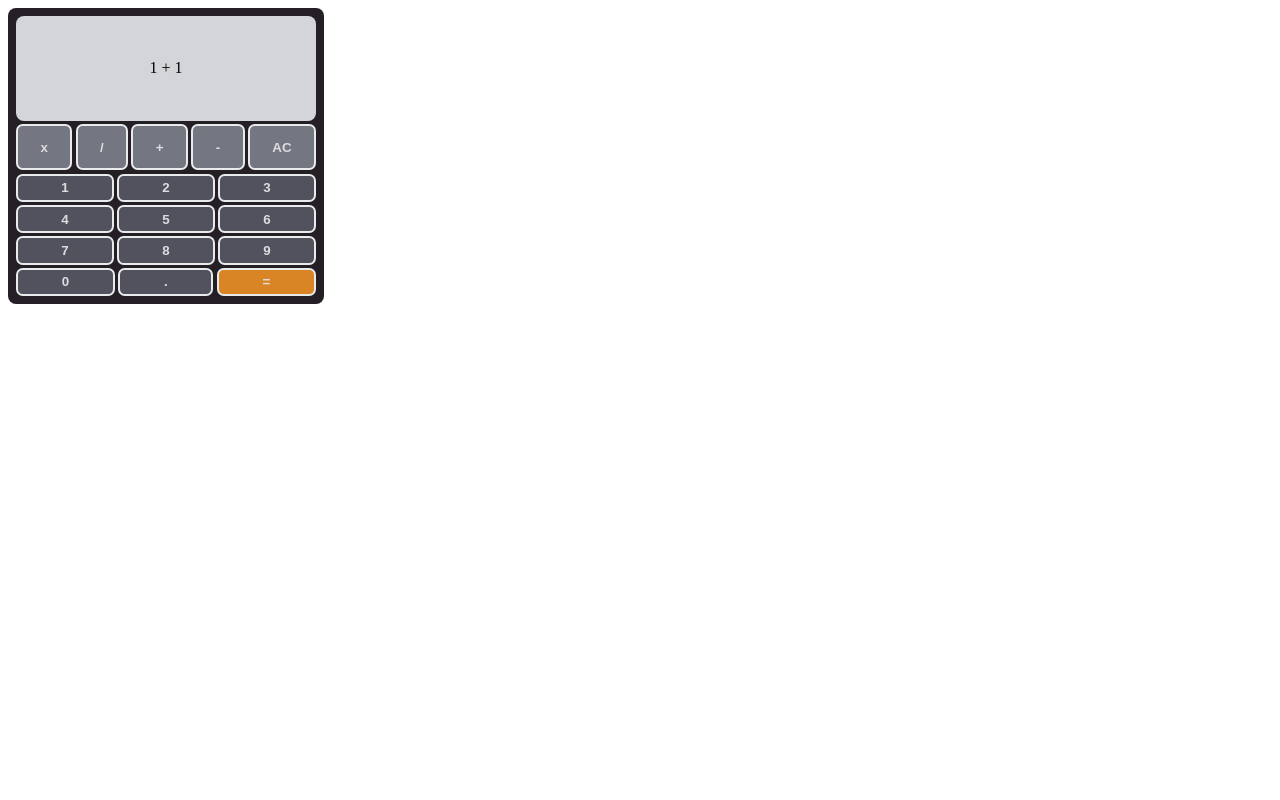
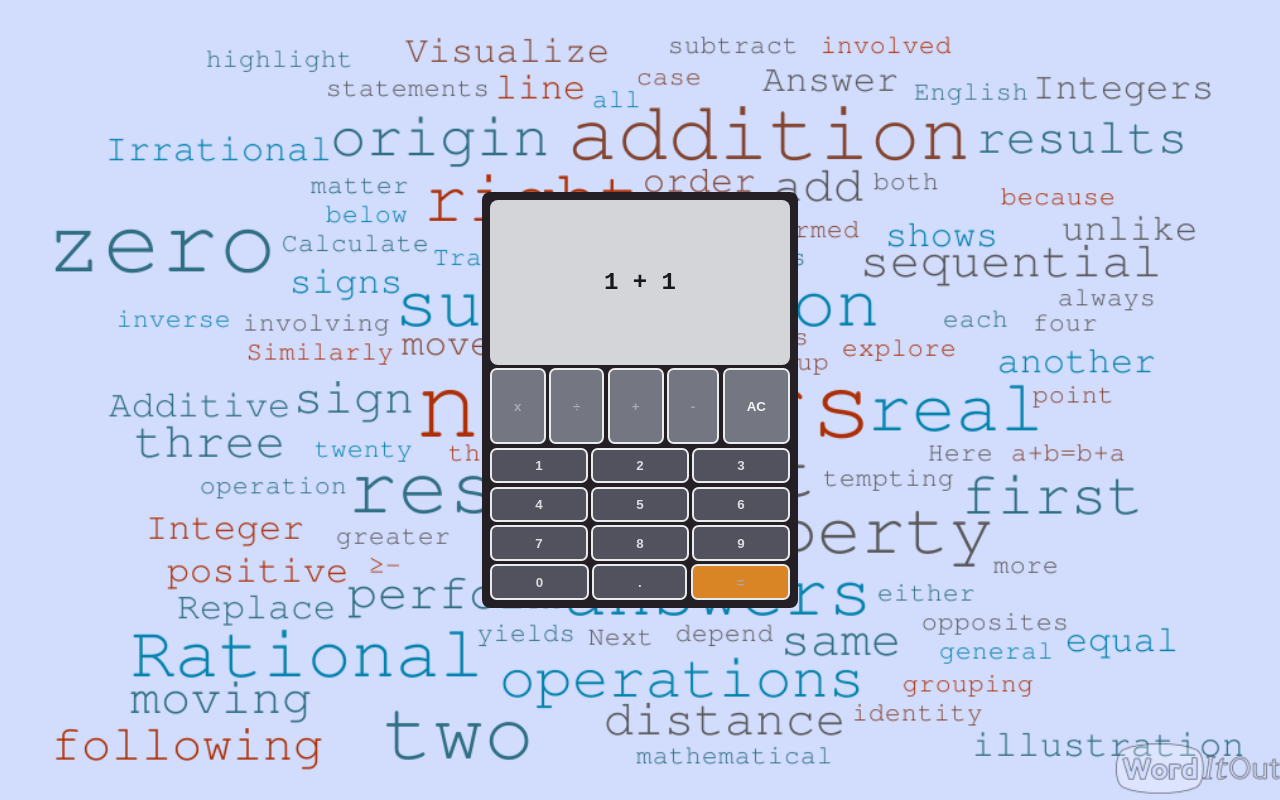
Before and after one commit to aRav3n/calculator, a plain HTML site: page index.html in a window 1280 px wide. Drawn offline with Linux system fonts and the light colour scheme.

Commit message:
Improve style and structure of page

```diff
--- a/index.html
+++ b/index.html
@@ -9,17 +9,18 @@
     <script src="script.js" defer></script>
 </head>
 <body>
+    <div class="contentHolder">
         <div id="calculator" class="calculatorDiv">
             <div id="display" class="calculatorDiv">
                 <p id="displayText">1 + 1</p>
             </div>
             <div id="buttons" class="calculatorDiv">
                 <div id="operators" class="calculatorDiv">
-                <button id="multiply" class="operatorButton">x</button>
-                <button id="divide" class="operatorButton">/</button>
-                <button id="add" class="operatorButton">+</button>
-                <button id="subtract" class="operatorButton">-</button>
-                <button id="clearButton" class="operatorButton">AC</button>
+                    <button class="inactiveButton multiply operatorButton">x</button>
+                    <button class="divide inactiveButton operatorButton">&#xf7;</button>
+                    <button class="add inactiveButton operatorButton">+</button>
+                    <button class="inactiveButton operatorButton subtract">-</button>
+                    <button id="clear">AC</button>
                 </div>
                 <div id="numbers" class="calculatorDiv">
                     <div class="numberRow calculatorDiv">
@@ -39,8 +40,9 @@
                     </div>
                     <div class="numberRow calculatorDiv">
                         <button class="numberButton">0</button>
-                    <button id="decimalButton" class="numberButton">.</button>
-                    <button id="equals" class="operatorButton">=</button>
+                        <button class="decimalButton numberButton">.</button>
+                        <button class="equals inactiveButton operatorButton">=</button>
+                    </div>
                 </div>
             </div>
         </div>
--- a/style.css
+++ b/style.css
@@ -1,7 +1,24 @@
+body {
+    align-items: center;
+    background-color: #D2DDFE;
+    background-image: url("images/WordItOut-word-cloud-5265254.png");
+    background-position: center;
+    background-repeat: no-repeat;
+    background-size: cover;
+    display: flex;
+    flex-direction: column;
+    justify-content: center;
+    margin: 0;
+    min-height: 100vh;
+    min-width: 100vw;
+}
+
 button {
+    background-color: #747781;
     border-color: #e9eaec;
     border-style: solid;
     border-radius: .5em;
+    color: #f4f4f5;
     flex: 1 1 auto;
     font-weight: bold;
     padding: .5%;
@@ -11,18 +28,21 @@ button {
     flex-direction: column;
 }
 
+#buttons .inactiveButton {
+    color: #a6a9b0;
+}
+
 #calculator {
     align-items: stretch;
     background-color: #241F25;
     border-radius: .5em;
+    flex: 0 1 auto;
     flex-direction: column;
-    height: 35vh;
-    min-height: 200px;
-    max-height: 600px;
+    height: 50vh;
     max-width: 300px;
-    min-width: 200px;
+    min-height: 300px;
     padding: .5em;
-    width: 40vw;
+    width: 60vw;
 }
 
 .calculatorDiv {
@@ -33,9 +53,10 @@ button {
     justify-content: stretch;
 }
 
-#equals {
-    background-color: #d98526;
-    color: #dcdde0;
+.contentHolder {
+    align-items: center;
+    display: flex;
+    justify-content: center;
 }
 
 #display{
@@ -49,12 +70,15 @@ button {
     width: 100%;
 }
 
-.displayText {
+#displayText {
+    align-items: center;
     color: #18191b;
     display: flex;
     flex: 1 1 auto;
     font-family: 'Courier New', Courier, monospace;
     font-size: x-large;
+    font-weight: bold;
+    justify-content: center;
 }
 
 #numbers {
@@ -66,7 +90,7 @@ button {
     color: #dcdde0;
 }
 
-.operatorButton {
-    background-color: #747781;
+.numberRow .equals {
+    background-color: #d98526;
     color: #dcdde0;
 }
```
Lines whose indentation alone changed are shown as unchanged.
